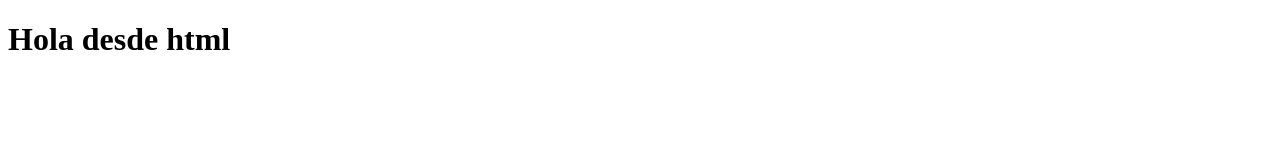
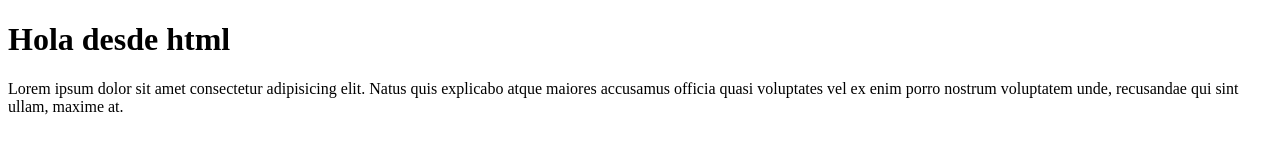
Before and after one commit to git-Elia/git-youtube, a plain HTML site: page index.html in a window 1280 px wide. Drawn offline with Linux system fonts and the light colour scheme.

Commit message:
agregamos un parrafo

```diff
--- a/index.html
+++ b/index.html
@@ -7,5 +7,6 @@
 </head>
 <body>
     <h1>Hola desde html</h1>
+    <p>Lorem ipsum dolor sit amet consectetur adipisicing elit. Natus quis explicabo atque maiores accusamus officia quasi voluptates vel ex enim porro nostrum voluptatem unde, recusandae qui sint ullam, maxime at.</p>
 </body>
 </html>
```
